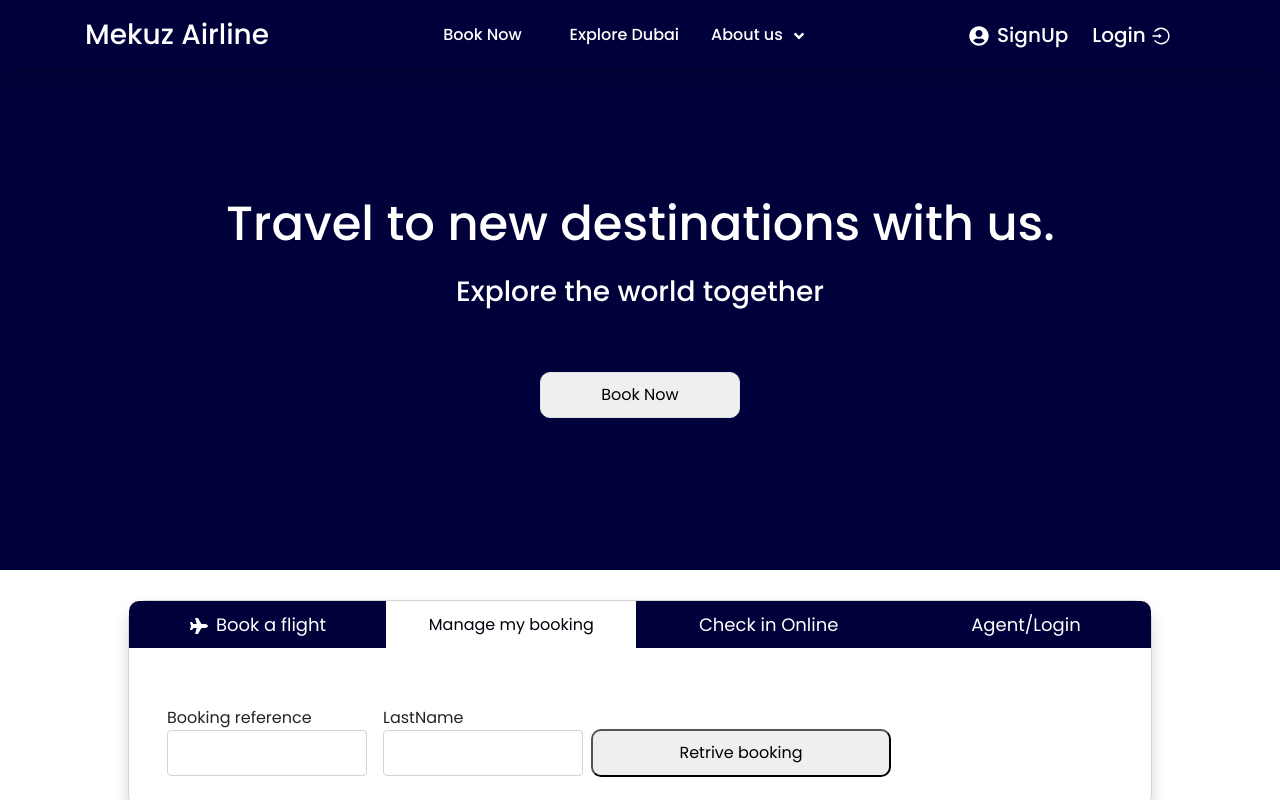
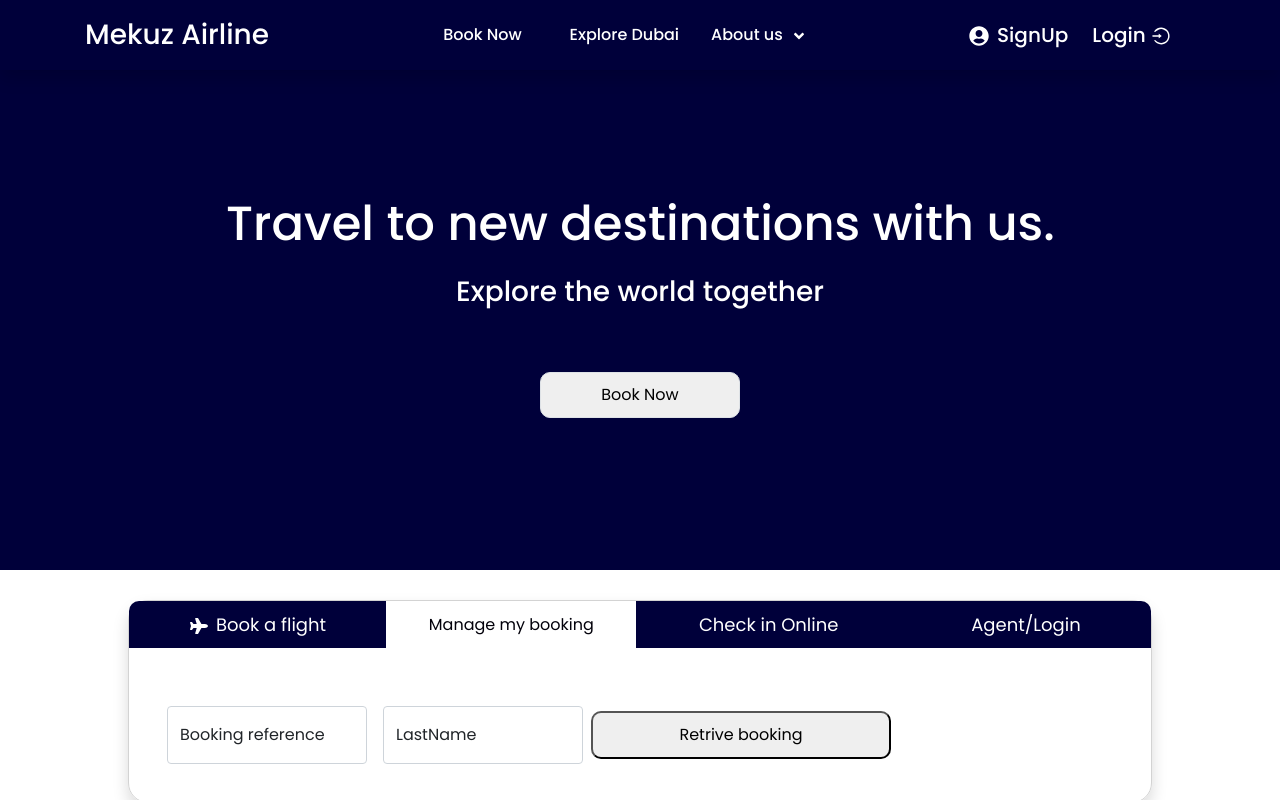
Before and after one commit to mekuzd/Airline-Ticket-booking-react-js-, a React (Vite) app: page / in a window 1280 px wide. Both pictures are taken after a click on the button "Manage my booking". Shown: the top 800 px of the page. Built offline with nearby package versions, Linux system fonts and the light colour scheme.

Commit message:
adjusted lot of compoents

```diff
--- a/index.html
+++ b/index.html
@@ -26,5 +26,9 @@
   <body>
     <div id="root"></div>
     <script type="module" src="/src/main.jsx"></script>
+    <script src="https://unpkg.com/aos@next/dist/aos.js"></script>
+    <script>
+      AOS.init();
+    </script>
   </body>
 </html>
--- a/src/App.jsx
+++ b/src/App.jsx
@@ -11,14 +11,14 @@ function App() {
         <section>
           <main className="d-flex  justify-content-center align-items-center HomeTop">
             <div>
-              <h1 className="px-4 text-center my-4 fw-bold Explore   animate__animated animate__heartBeat">
+              <h1 className="px-4 text-center my-4 fw-bold Explore animate__animated animate__heartBeat">
                 Travel to new destinations with us.
               </h1>
-              <h3 className="text-center Explore my-3  fw-bold">
+              <h3 className="text-center Explore my-3 animate__animated animate__flash fw-bold">
                 Explore the world together
               </h3>
               <div className="text-center">
-                <button className="bookNowBtn border my-5">Book Now</button>
+                <button className=" border my-5">Book Now</button>
               </div>
             </div>
           </main>
--- a/src/Components/Bookflight.jsx
+++ b/src/Components/Bookflight.jsx
@@ -14,7 +14,7 @@ const Bookflight = ({ toggle }) => {
     <div className={` ${toggle == 0 ? "activetabcontent" : "tabcontent"}`}>
       <h4 className="ms-3">flights</h4>
       <form action="" className="form-control border-0 w-100">
-        <div className="d-flex flex-wrap gap-2  align-items-center  ">
+        <div className="d-flex flex-wrap gap-3  align-items-center  ">
           <div className="form-floating ">
             <input
               type="text"
@@ -45,7 +45,7 @@ const Bookflight = ({ toggle }) => {
             </div>
           )}
 
-          <div className="">
+          <div>
             <select
               name=""
               id=""
@@ -58,7 +58,7 @@ const Bookflight = ({ toggle }) => {
             </select>
           </div>
 
-          <div className="">
+          <div>
             <select name="" id="" className=" border">
               <option value="1 adult">1 adult</option>
               <option value="2 adult (12+years)">2 adult (12+years)</option>
@@ -69,7 +69,7 @@ const Bookflight = ({ toggle }) => {
             </select>
           </div>
 
-          <div className="mt-3">
+          <div>
             <select name="" id="" className=" border ">
               <option value="0 child">0 child</option>
               <option value="1 child">1 child</option>
@@ -80,7 +80,7 @@ const Bookflight = ({ toggle }) => {
             </select>
           </div>
 
-          <div className="mt-3">
+          <div>
             <select name="" id="" className=" border">
               <option value="0 infant">0 infant</option>
               <option value="1 infant">1 infant</option>
@@ -89,7 +89,7 @@ const Bookflight = ({ toggle }) => {
             </select>
           </div>
           <div>
-            <button className="tabcontentBtn mt-3">Show flight</button>
+            <button className="tabcontentBtn ">Show flight</button>
           </div>
         </div>
       </form>
--- a/src/Components/GreatFares.jsx
+++ b/src/Components/GreatFares.jsx
@@ -42,7 +42,7 @@ const GreatFares = () => {
             </div>
           </div>
 
-          <div className="d-flex  gap-2 justify-content-between">
+          <div className="d-flex  gap-2 justify-content-between align-items-end">
             <div className=" class">
               <img src="../washington.jpg" alt="" />
               <article className="shadow">
--- a/src/Components/ManageBooking.jsx
+++ b/src/Components/ManageBooking.jsx
@@ -3,16 +3,26 @@ const ManageBooking = ({ toggle }) => {
     <div className={` ${toggle == 1 ? "activetabcontent" : "tabcontent"}`}>
       <form action="" className="form-control border-0 w-100">
         <div className="d-flex flex-wrap align-items-center">
-          <div className="m-2">
-            <label htmlFor="reference">Booking reference</label> <br />
-            <input className="form-control" type="text" id="reference" />
+          <div className="form-floating m-2">
+            <input
+              className="form-control"
+              type="text"
+              id="reference"
+              placeholder="BookingReference"
+            />
+            <label htmlFor="reference">Booking reference</label>
           </div>
-          <div className="m-2">
-            <label htmlFor="last">LastName</label> <br />
-            <input className="form-control" type="text" id="last" />
+          <div className="form-floating m-2">
+            <input
+              className="form-control"
+              type="text"
+              id="last"
+              placeholder="Lastname"
+            />
+            <label htmlFor="last">LastName</label>
           </div>
           <div>
-            <button className="tabcontentBtn mt-4"> Retrive booking </button>
+            <button className="tabcontentBtn "> Retrive booking </button>
           </div>
         </div>
       </form>
--- a/src/Pages/Explore.jsx
+++ b/src/Pages/Explore.jsx
@@ -3,7 +3,7 @@ import DefaultLayout from "../Layouts/DefaultLayouts";
 const Explore = () => {
   return (
     <DefaultLayout>
-      <div className="my-4 p-4">
+      <div className="my-4 p-4 animate__animated animate__shakeY">
         <p className="text-center">FLYING WITH MEKUZ-AIRLINE</p>
         <h2 className="text-center">Make it an incredible journey</h2>
         <p className="text-center">
@@ -14,7 +14,7 @@ const Explore = () => {
 
       <section>
         <div className="p-3 DubaiExplore ">
-          <main className=" DubaiExp animate__animated animate__backInDown ">
+          <main className=" DubaiExp animate__animated animate__backInLeft ">
             <div className=" shadow-lg dubaiAvi p-4">
               <div>
                 <p className="mt-4">DUBAI EXPERIENCE</p>
@@ -26,7 +26,7 @@ const Explore = () => {
           </main>
 
           {/* firstclass row  */}
-          <main className="py-3 FirstClassrow animate__animated animate__heartBeat">
+          <main className="py-3 FirstClassrow animate__animated animate__bounceInRight">
             <div className=" p-3 shadow classes  dubaiAvi2">
               <div>
                 <p>cabin features</p>
--- a/src/Pages/Login.jsx
+++ b/src/Pages/Login.jsx
@@ -56,8 +56,8 @@ const Login = () => {
 
   return (
     <DefaultLayout>
-      <main className="row justify-content-center px-2">
-        <div className="col-sm-5 mt-3 ">
+      <main className="row justify-content-center  px-2">
+        <div className="col-sm-5 my-3 ">
           <img src="../airplane-flight.webp" alt="" className="planeImg" />
         </div>
         <div className="col-sm-5 d-flex mt-3 ">
--- a/src/Pages/SignUp.jsx
+++ b/src/Pages/SignUp.jsx
@@ -83,7 +83,7 @@ const Signup = () => {
   return (
     <DefaultLayout>
       <main className="row justify-content-center px-2">
-        <div className="col-sm-5 mt-4">
+        <div className="col-sm-5 my-auto">
           <img src="../airplane-flight.webp" alt="" className="planeImg" />
         </div>
         <div className="col-sm-5 d-flex mt-4  ">
--- a/src/index.css
+++ b/src/index.css
@@ -57,7 +57,16 @@ a:hover {
   margin-top: 100px;
 }
 .registerbtn {
+  padding: 10px;
+  border-radius: 10px;
   min-width: 100px;
+  background-color: transparent;
+}
+
+.registerbtn:hover {
+  border-color: rgb(0, 0, 58);
+  background-color: rgb(0, 0, 58);
+  color: white;
 }
 
 nav {
@@ -132,7 +141,7 @@ h3 {
 }
 
 .planeImg {
-  border-radius: 100px;
+  border-radius: 20px;
   width: 100%;
 }
 .barsbtn {
@@ -366,12 +375,12 @@ footer p:hover {
 .footer {
   height: 50px;
 }
-h5 {
-  color: rgb(0, 0, 58);
+main h5 {
+  color: navy;
 }
 
 .dubaiAvi {
-  background-image: url("../public/dubai.avif");
+  background-image: url("../dubai.avif");
   background-repeat: no-repeat;
   background-size: cover;
   height: 500px;
```
